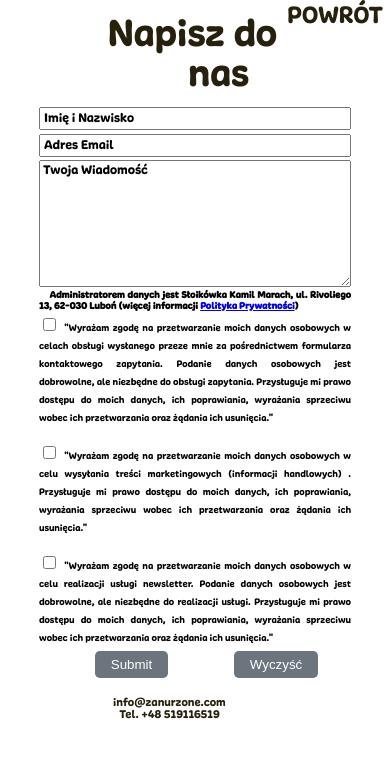
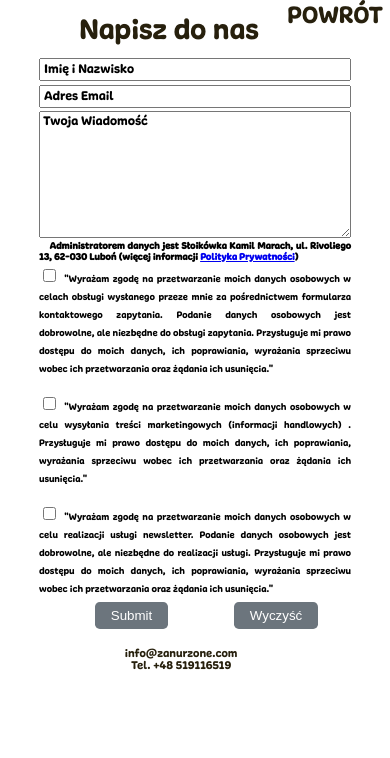
Before and after one commit to LoczekLoczek/my-second-blog, a Django app: page /kontakt.html in a window 390 px wide. Shown: the top 758 px of the page. Run offline with Django 3.2, Linux system fonts and the light colour scheme.

Commit message:
sadfadasfsa

```diff
--- a/homepage/static/pliki/css/kontakt.css
+++ b/homepage/static/pliki/css/kontakt.css
@@ -241,8 +241,8 @@ html, body {
 
     .tytul {
 
-        font-size: 40px;
-        padding-left: 25%;
+        font-size: 30px;
+        padding-left: 13%;
         padding-right: 13%;
 
 }
@@ -250,7 +250,7 @@ html, body {
 
         font-size: 12px;
         color: #27200D;
-        padding-left: 29%;
+        padding-left: 32%;
         position: absolute;
         text-align: center;
 
```
